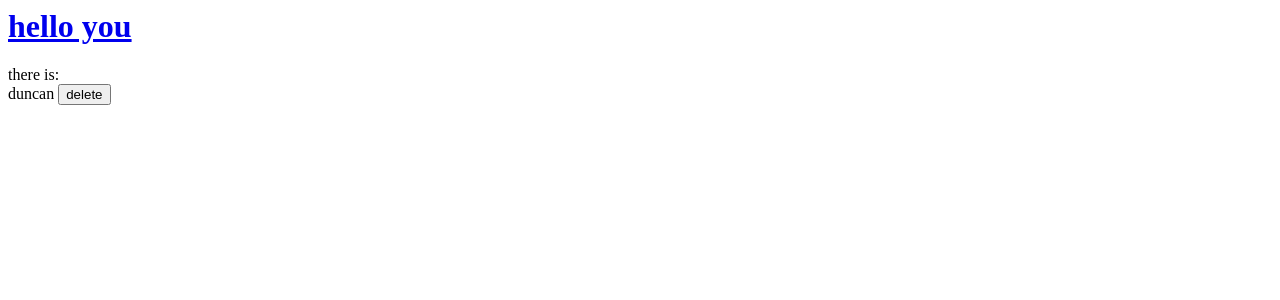
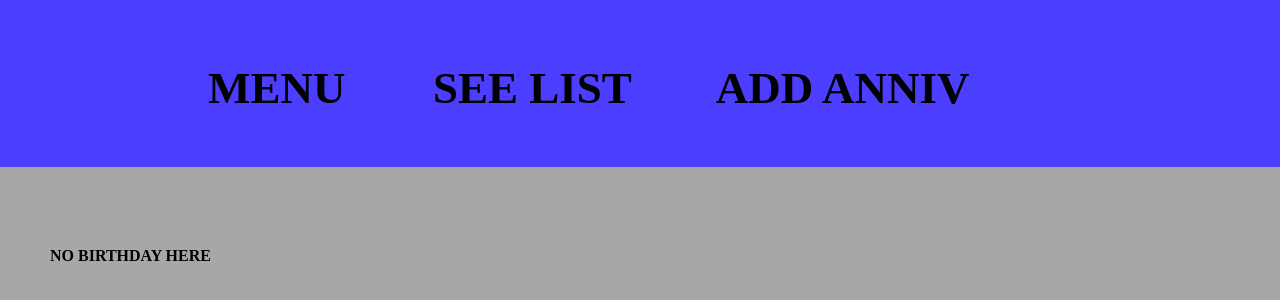
Before and after one commit to DuncanCos/Birthday_Remember, a Django app: page /showList/ in a window 1280 px wide. Shown: the top 300 px of the page. Run offline with Django 3.2, Linux system fonts and the light colour scheme; data comes from the database, SQL or seed files in the repository; data that the repository does not hold is empty.

Commit message:
ending project with html

```diff
--- a/django/addAnniv/form.py
+++ b/django/addAnniv/form.py
@@ -2,5 +2,4 @@ from django import forms
 
 class NameForm(forms.Form):
     name = forms.CharField(label='Your name', max_length=100)
-    surname = forms.CharField(label='Your surname', max_length=100)
-    pseudo = forms.CharField(label='Your pseudo', max_length=100)
+    birthday = forms.CharField(label='date of birthday', max_length=10)
--- a/django/addAnniv/models.py
+++ b/django/addAnniv/models.py
@@ -3,4 +3,4 @@ from django.db import models
 # Create your models here.
 class donnee(models.Model):
     name=models.CharField(max_length=200)
-    pseudo=models.CharField(max_length=200)
+    birthday=models.CharField(max_length=10)
--- /dev/null
+++ b/django/static/css/autre.css
@@ -0,0 +1,53 @@
+
+body{
+    margin: 0;
+    background: #a7a7a7;
+    font-weight: 800;
+}
+
+.TopBar{
+	width: 80%;
+	margin: 0 auto;
+
+}
+
+header{
+    background: #4b3eff;
+}
+
+header::after {
+    content: '';
+    display: table;
+    clear: both;
+  }
+
+nav {
+    float: left;
+  }
+
+  nav ul {
+    margin: 0;
+    padding: 0;
+    list-style: none;
+  }
+
+  nav li {
+    display: inline-block;
+    margin-left: 80;
+    padding-top: 25;
+    padding-bottom: 15;
+
+    position: relative;
+  }
+  nav a {
+    color: rgb(0, 0, 0);
+    text-decoration: none;
+    text-transform: uppercase;
+    font-size: 30px;
+  }
+
+  .mot{
+    padding-top: 5%;
+    margin-left: 50;
+    font-size: 100%;
+  }
--- a/django/templates/list.html
+++ b/django/templates/list.html
@@ -1,12 +1,27 @@
+{% load static %}
 <html>
+<head>
+
+    <title>salut</title>
+    {% load static %}
+    <link rel="stylesheet"  href="{% static 'css/autre.css' %}" type="text/css" >
+</head>
+<header>
+    <div class="TopBar">
+        <nav>
+            <ul>
+                <li><a href="/acceuil/0"><h1>MENU</h1</a></li>
+                <li><a href="/showList/"><h1>SEE LIST</h1></a></li>
+                <li><a href="/new/"><h1>ADD ANNIV</h1></a></li>
+            </ul>
+     </nav>
+    </div>
+</header>
   <body>
-    <a href="/acceuil/0"><h1>hello you</h1></a>
-
-
 <p>
   there is:<br />
   {% for is in name %}
-    {{is.name}} <button onclick="window.location.href = '/showList/{{is.id}}';"> delete </button>
+    {{is.name}} {{is.birthday}} <button onclick="window.location.href = '/showList/{{is.id}}';"> delete </button>
     <br />
   {% endfor %}
 </p>
--- a/django/templates/nothing.html
+++ b/django/templates/nothing.html
@@ -1,11 +1,27 @@
+{% load static %}
 <html>
+<head>
+
+    <title>salut</title>
+    {% load static %}
+    <link rel="stylesheet"  href="{% static 'css/autre.css' %}" type="text/css" >
+</head>
+<header>
+    <div class="TopBar">
+        <nav>
+            <ul>
+                <li><a href="/acceuil/0"><h1>MENU</h1</a></li>
+                <li><a href="/showList/"><h1>SEE LIST</h1></a></li>
+                <li><a href="/new/"><h1>ADD ANNIV</h1></a></li>
+            </ul>
+     </nav>
+    </div>
+</header>
   <body>
-    <a href="/acceuil/0"><h1>hello you</h1></a>
+    <p class="mot">
+     NO BIRTHDAY HERE
+  </p>
 
-
-<p>
-  nothing here
-</p>
   </body>
 
 </html>
```
Also changed, not shown: django/acceuil/views.py (+34 -7 lines), django/addAnniv/views.py (+4 -5 lines), django/djangoTest/settings.py (+8 -1 lines), django/templates/acceuil.html (+22 -7 lines), django/templates/index.html (+19 -8 lines), django/addAnniv/migrations/0001_initial.py, django/db.sqlite3.
